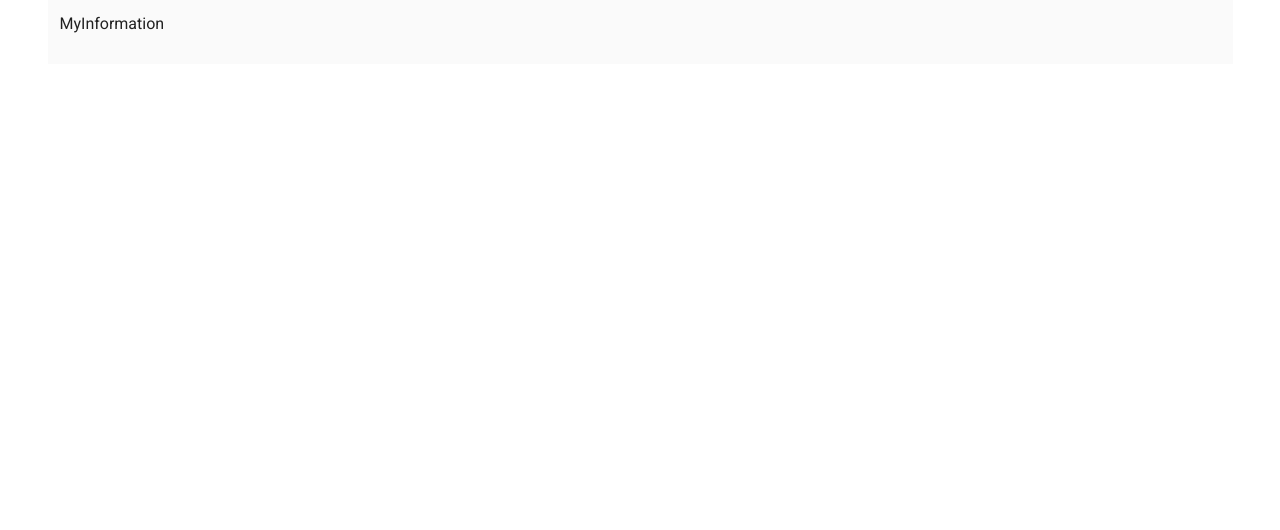
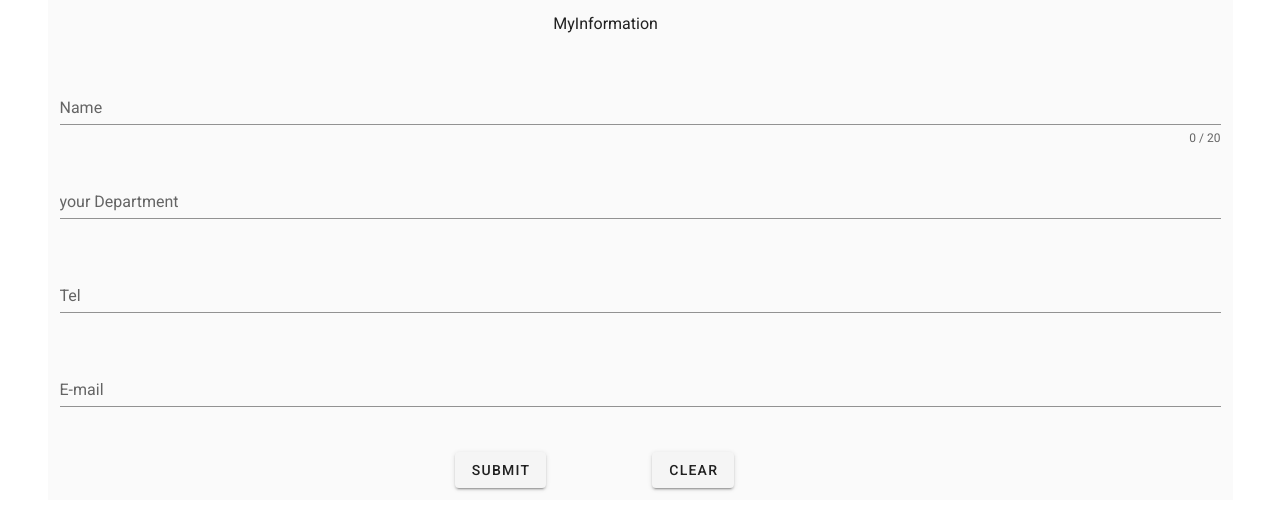
Before and after one commit to MoriKeigoYUZU/template-mail, a Vue app in the folder template-mail/: page /MyInformation in a window 1280 px wide. Shown: the top 530 px of the page. Built offline with nearby package versions, Linux system fonts and the light colour scheme.

Commit message:
FIX myinformation

```diff
--- a/template-mail/src/pages/MyInformation.vue
+++ b/template-mail/src/pages/MyInformation.vue
@@ -1,19 +1,93 @@
 <template>
   <v-container class="grey lighten-5">
     <v-row>
-            <v-col>
+      <v-col cols="5"></v-col>
+      <v-col cols="2">
         <p>MyInformation</p>
       </v-col>
+      <v-col cols="5"></v-col>
+    </v-row>
+
+    <v-row>
+      <v-col>
+        <v-text-field v-model="name" :counter="20" :rules="nameRules" label="Name" required></v-text-field>
+      </v-col>
+    </v-row>
+
+    <v-row>
+      <v-col>
+        <v-text-field
+          v-model="department"
+          :rules="departmentRules"
+          label="your Department"
+          required
+        ></v-text-field>
+      </v-col>
+    </v-row>
+
+    <v-row>
+      <v-col>
+        <v-text-field v-model="tel" :rules="telRules" label="Tel" required></v-text-field>
+      </v-col>
+    </v-row>
+
+    <v-row>
+      <v-col>
+        <v-text-field v-model="email" :rules="emailRules" label="E-mail" required></v-text-field>
+      </v-col>
+    </v-row>
+
+    <v-row justify="center" align-content="center">
+      <v-col cols="4"></v-col>
+      <v-col cols="2">
+        <v-btn class="mr-4" @click="submit">submit</v-btn>
+      </v-col>
+      <v-col cols="2">
+        <v-btn @click="clear">clear</v-btn>
+      </v-col>
+      <v-col cols="4"></v-col>
     </v-row>
   </v-container>
 </template>
 
 <script>
 export default {
-    name: "MyInformation"
-  }
+  name: "MyInformation",
+  data: () => ({
+    valid: true,
+    name: "",
+    nameRules: [
+      (v) => !!v || "Name is required",
+      (v) => (v && v.length <= 20) || "Name must be less than 20 characters",
+    ],
+
+    department: "",
+    departmentRules: [(v) => !!v || "Your Department is required"],
+
+    tel: "",
+    telRules: [(v) => !!v || "Tel number is required"],
+
+    email: "",
+    emailRules: [
+      (v) => !!v || "E-mail is required",
+      (v) => /.+@.+\..+/.test(v) || "E-mail must be valid",
+    ],
+  }),
+
+  methods: {
+    submit() {
+      this.$refs.observer.validate();
+    },
+    clear() {
+      this.name = "";
+      this.department = "";
+      this.tel = "";
+      this.email = "";
+      this.$refs.observer.reset();
+    },
+  },
+};
 </script>
 
 <style scoped>
-
 </style>
```
Lines whose indentation alone changed are shown as unchanged.
